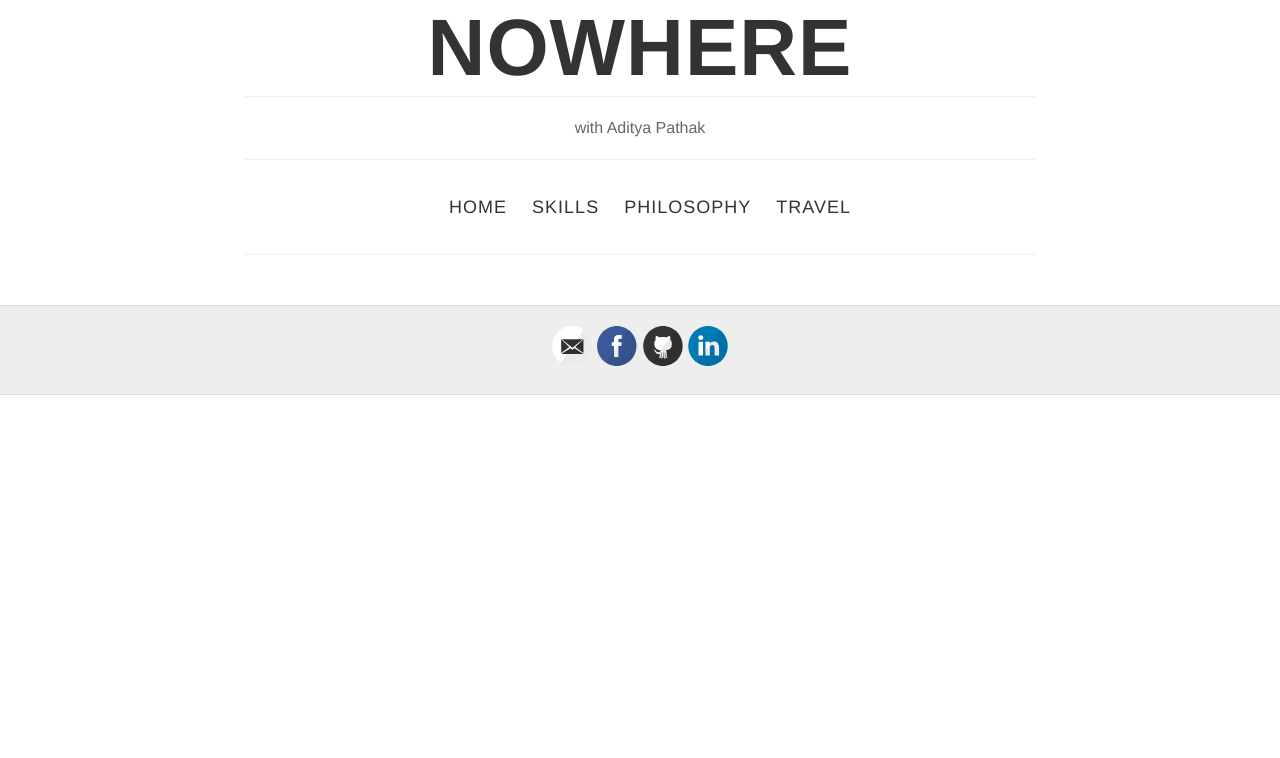
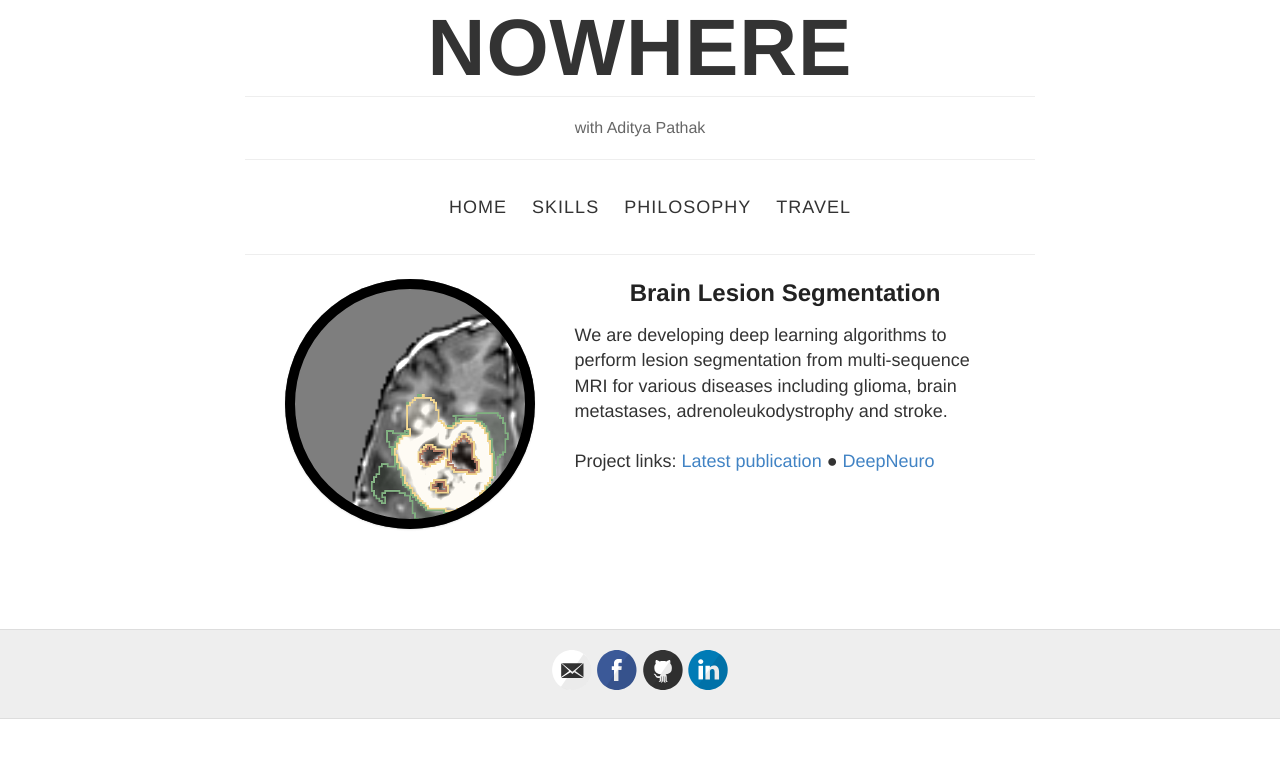
Before and after one commit to adtypthk/nowhere, a Jekyll site: the page built from travel.html, in a window 1280 px wide. Shown: the top 758 px of the page. Built offline with Jekyll 4.4.1, drawn with Linux system fonts in a browser that asks for light colours.

Commit message:
Update travel.html

```diff
--- a/travel.html
+++ b/travel.html
@@ -3,3 +3,17 @@ layout: page
 title: Travel
 permalink: /travel/
 ---
+
+<div class="research-topic" id="brain_les">
+
+<div class="research-bubble-wrapper">
+<div class="research-bubble" style="background-image: url(../images/research/brainseg.png);"></div>
+</div>
+
+<div class="research-text">
+<h2>Brain Lesion Segmentation</h2>
+We are developing deep learning algorithms to perform lesion segmentation from multi-sequence MRI for various diseases including glioma, brain metastases, adrenoleukodystrophy and stroke.
+<br /><br />
+Project links: <a href="https://arxiv.org/abs/1709.02967" target="_blank">Latest publication</a> &#9679; <a href="https://github.com/QTIM-Lab/DeepNeuro" target="_blank">DeepNeuro</a>
+</div>
+</div>
```
